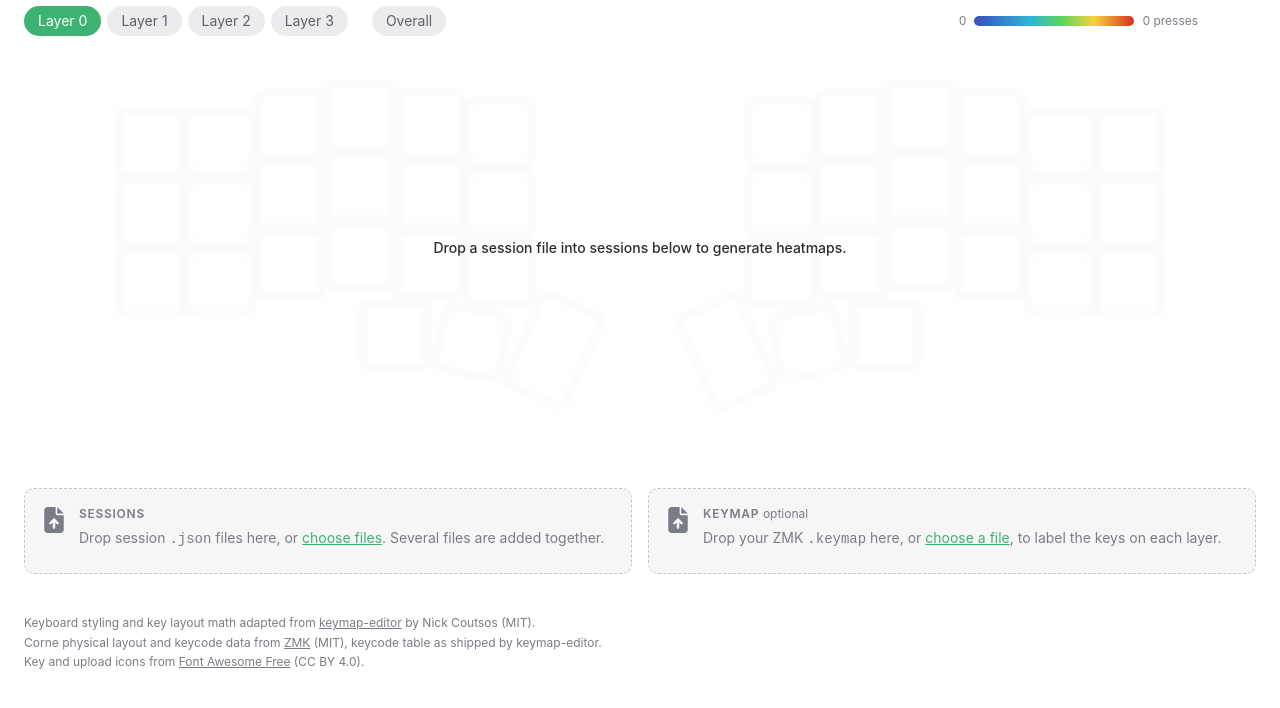
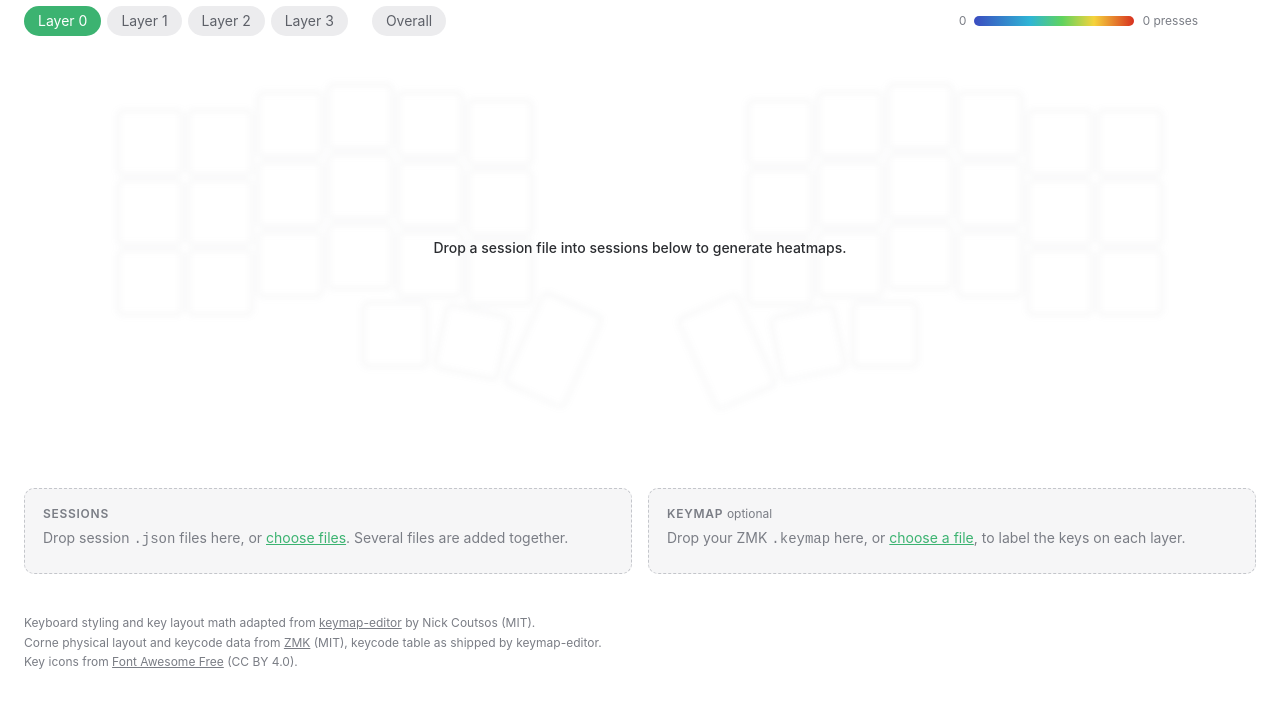
Before and after one commit to harvest7777/heatmap, a plain HTML site: page viewer/index.html in a window 1280 px wide. Shown: the part 88-796 px from the top of the page. Drawn offline with Linux system fonts and the light colour scheme.

Commit message:
drop the upload icons from the drop zones and keep the scrollbar clear of the remove buttons

```diff
--- a/viewer/icons.js
+++ b/viewer/icons.js
@@ -1,12 +1,11 @@
 /*
- * Key and upload icons from Font Awesome Free 6.7.2 (solid style)
+ * Key icons from Font Awesome Free 6.7.2 (solid style)
  * https://fontawesome.com, Copyright 2024 Fonticons, Inc.
  * Icons licensed under CC BY 4.0: https://creativecommons.org/licenses/by/4.0/
  * Inlined as SVG so the viewer works offline; only the fill was changed.
  */
 
 const ICON_SVGS = {
-  "file-arrow-up": "<svg viewBox=\"0 0 384 512\" aria-hidden=\"true\"><path fill=\"currentColor\" d=\"M64 0C28.7 0 0 28.7 0 64L0 448c0 35.3 28.7 64 64 64l256 0c35.3 0 64-28.7 64-64l0-288-128 0c-17.7 0-32-14.3-32-32L224 0 64 0zM256 0l0 128 128 0L256 0zM216 408c0 13.3-10.7 24-24 24s-24-10.7-24-24l0-102.1-31 31c-9.4 9.4-24.6 9.4-33.9 0s-9.4-24.6 0-33.9l72-72c9.4-9.4 24.6-9.4 33.9 0l72 72c9.4 9.4 9.4 24.6 0 33.9s-24.6 9.4-33.9 0l-31-31L216 408z\"/></svg>",
   "arrow-right-to-bracket": "<svg viewBox=\"0 0 512 512\" aria-hidden=\"true\"><path fill=\"currentColor\" d=\"M352 96l64 0c17.7 0 32 14.3 32 32l0 256c0 17.7-14.3 32-32 32l-64 0c-17.7 0-32 14.3-32 32s14.3 32 32 32l64 0c53 0 96-43 96-96l0-256c0-53-43-96-96-96l-64 0c-17.7 0-32 14.3-32 32s14.3 32 32 32zm-9.4 182.6c12.5-12.5 12.5-32.8 0-45.3l-128-128c-12.5-12.5-32.8-12.5-45.3 0s-12.5 32.8 0 45.3L242.7 224 32 224c-17.7 0-32 14.3-32 32s14.3 32 32 32l210.7 0-73.4 73.4c-12.5 12.5-12.5 32.8 0 45.3s32.8 12.5 45.3 0l128-128z\"/></svg>",
   "backward-step": "<svg viewBox=\"0 0 320 512\" aria-hidden=\"true\"><path fill=\"currentColor\" d=\"M267.5 440.6c9.5 7.9 22.8 9.7 34.1 4.4s18.4-16.6 18.4-29l0-320c0-12.4-7.2-23.7-18.4-29s-24.5-3.6-34.1 4.4l-192 160L64 241 64 96c0-17.7-14.3-32-32-32S0 78.3 0 96L0 416c0 17.7 14.3 32 32 32s32-14.3 32-32l0-145 11.5 9.6 192 160z\"/></svg>",
   "circle-half-stroke": "<svg viewBox=\"0 0 512 512\" aria-hidden=\"true\"><path fill=\"currentColor\" d=\"M448 256c0-106-86-192-192-192l0 384c106 0 192-86 192-192zM0 256a256 256 0 1 1 512 0A256 256 0 1 1 0 256z\"/></svg>",
--- a/viewer/index.html
+++ b/viewer/index.html
@@ -38,7 +38,6 @@
 
     <div class="inputs">
       <section id="drop" class="zone" aria-label="Session files">
-        <span class="drop-icon" data-icon="file-arrow-up"></span>
         <div class="zone-body">
           <h2>Sessions</h2>
           <p>Drop session <code>.json</code> files here, or <label class="pick">choose files<input type="file" id="picker" accept=".json" multiple></label>. Several files are added together.</p>
@@ -47,7 +46,6 @@
       </section>
 
       <section id="keymap-drop" class="zone" aria-label="Keymap file">
-        <span class="drop-icon" data-icon="file-arrow-up"></span>
         <div class="zone-body">
           <h2>Keymap <span class="optional">optional</span></h2>
           <p>Drop your ZMK <code>.keymap</code> here, or <label class="pick">choose a file<input type="file" id="keymap-picker" accept=".keymap"></label>, to label the keys on each layer.</p>
@@ -61,7 +59,7 @@
     <ul class="credits">
       <li>Keyboard styling and key layout math adapted from <a href="https://github.com/nickcoutsos/keymap-editor">keymap-editor</a> by Nick Coutsos (MIT).</li>
       <li>Corne physical layout and keycode data from <a href="https://github.com/zmkfirmware/zmk">ZMK</a> (MIT), keycode table as shipped by keymap-editor.</li>
-      <li>Key and upload icons from <a href="https://fontawesome.com">Font Awesome Free</a> (CC BY 4.0).</li>
+      <li>Key icons from <a href="https://fontawesome.com">Font Awesome Free</a> (CC BY 4.0).</li>
     </ul>
   </footer>
 
--- a/viewer/style.css
+++ b/viewer/style.css
@@ -282,10 +282,6 @@ button:focus-visible { outline: 2px solid var(--accent); outline-offset: 2px; }
   margin-top: 48px;
 }
 .zone {
-  display: grid;
-  grid-template-columns: auto 1fr;
-  align-items: start;
-  gap: 14px;
   padding: 16px 18px;
   border: 1.5px dashed var(--zero-edge);
   border-radius: 10px;
@@ -294,9 +290,6 @@ button:focus-visible { outline: 2px solid var(--accent); outline-offset: 2px; }
 }
 .zone.over { border-color: var(--accent); background: color-mix(in srgb, var(--accent) 8%, var(--surface)); }
 .zone-body { min-width: 0; }
-.drop-icon { color: var(--muted); padding-top: 2px; }
-.drop-icon svg { display: block; width: 22px; height: 26px; }
-.zone.over .drop-icon { color: var(--accent); }
 .zone h2 {
   font-size: 12px;
   font-weight: 600;
@@ -313,7 +306,7 @@ button:focus-visible { outline: 2px solid var(--accent); outline-offset: 2px; }
 
 .file-list { list-style: none; margin: 8px 0 0; padding: 0; }
 /* Many sessions can be loaded at once; show about five and scroll the rest */
-#files { max-height: 170px; overflow-y: auto; overscroll-behavior: contain; padding-right: 4px; }
+#files { max-height: 170px; overflow-y: auto; overscroll-behavior: contain; scrollbar-gutter: stable; padding-right: 8px; }
 .file-list li {
   display: flex;
   align-items: center;
--- a/viewer/viewer.js
+++ b/viewer/viewer.js
@@ -529,8 +529,6 @@ function dropZone(zone, onFiles) {
   });
 }
 
-for (const el of document.querySelectorAll('[data-icon]')) el.innerHTML = ICON_SVGS[el.dataset.icon];
-
 dropZone($('drop'), addFiles);
 dropZone($('keymap-drop'), (files) => addKeymap(files));
 $('picker').addEventListener('change', (e) => {
```
